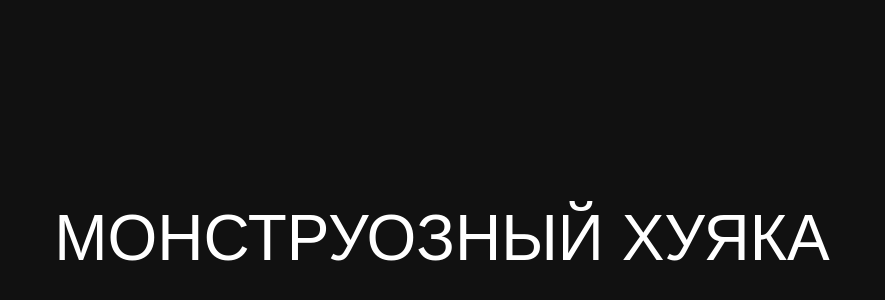
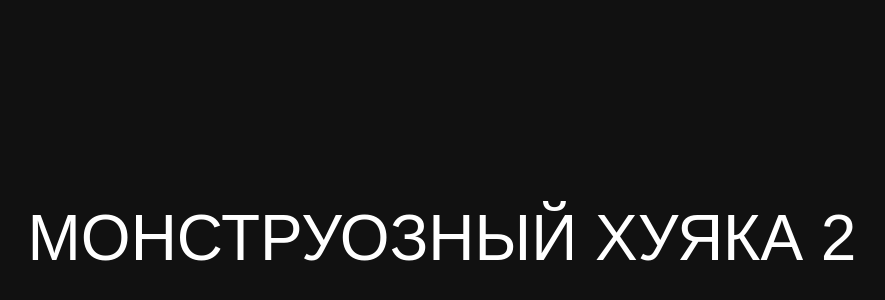
Before and after one commit to 1eanq/leanq-site, a React (Create React App) app: page / in a window 1280 px wide. Shown: the part 162-462 px from the top of the page, without its empty margins (198-1083 px from the left). Built offline with nearby package versions, Linux system fonts and the light colour scheme.

Commit message:
Update App.js

```diff
--- a/src/App.js
+++ b/src/App.js
@@ -10,7 +10,7 @@ function App() {
       fontSize: '4rem',
       fontFamily: 'sans-serif'
     }}>
-      МОНСТРУОЗНЫЙ ХУЯКА
+      МОНСТРУОЗНЫЙ ХУЯКА 2
     </div>
   );
 }
```
